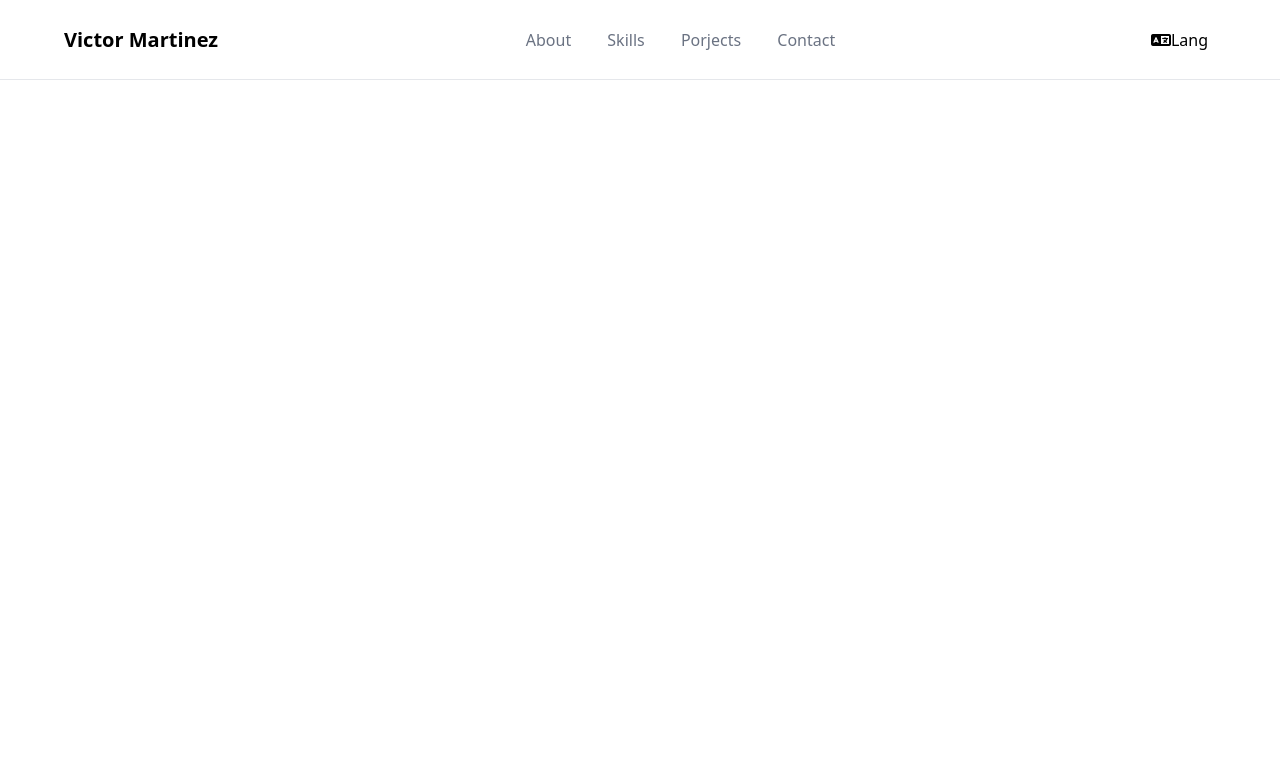
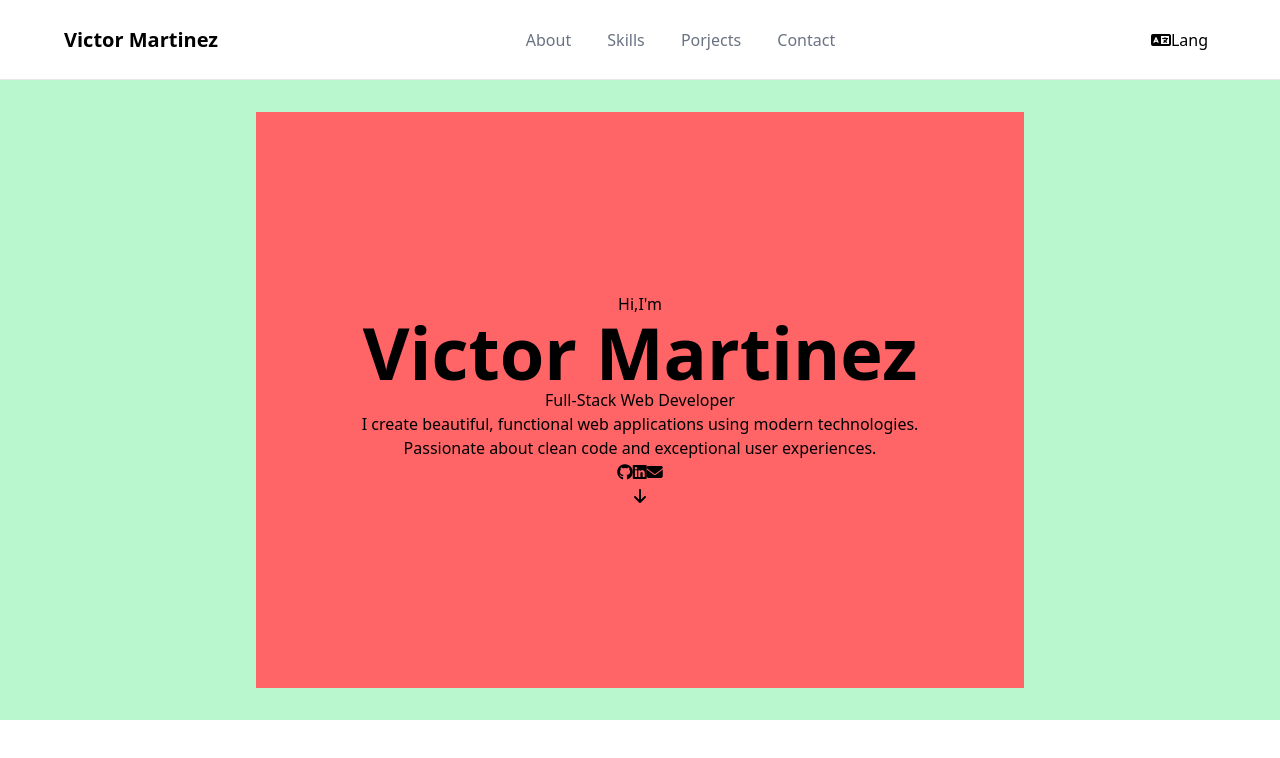
Before and after one commit to Irvin-Mx/DeveloperPortfolio-Victor-Martinez, a React (Vite) app: page / in a window 1280 px wide. Shown: the top 758 px of the page. Built offline with nearby package versions, Linux system fonts and the light colour scheme.

Commit message:
hero section content included

```diff
--- a/src/App.jsx
+++ b/src/App.jsx
@@ -23,12 +23,30 @@ function App() {
       </header>
 
       {/* hero section */}
-      {/* <section>
-        <h2>My name is </h2>
-        <button class="rounded-full bg-purple-600">Save Changes</button>
-        <h1 className='text-3xl text-blue-600 font-bold underline'>Victor Martinez</h1>
-        <h3>I create beautiful, functional web applications using modern technologies. Passionate about clean code and exceptional user experiences.</h3>
-      </section> */}
+      <section className='flex justify-center items-center h-[80vh] bg-green-200'>
+        <div className='flex flex-col justify-center items-center h-[90%] w-[60%] bg-red-400'>
+          <p>Hi,I'm</p>
+          <h3 className='text-7xl font-bold'>Victor Martinez</h3>
+          <h1>Full-Stack Web Developer</h1>
+          <p>I create <span>beautiful</span>, <span>functional</span> web applications using <span>modern</span> technologies.</p>
+          <p>Passionate about clean code and exceptional user experiences.</p>
+          <div className='flex'>
+            <div>
+              <i class="fa-brands fa-github"></i>
+            </div>
+            <div>
+              <i class="fa-brands fa-linkedin"></i>
+            </div>
+            <div>
+              <i class="fa-solid fa-envelope"></i>
+            </div>
+          </div>
+
+          <div>
+            <i class="fa-solid fa-arrow-down"></i>
+          </div>
+        </div>
+      </section>
     </>
   )
 }
```
